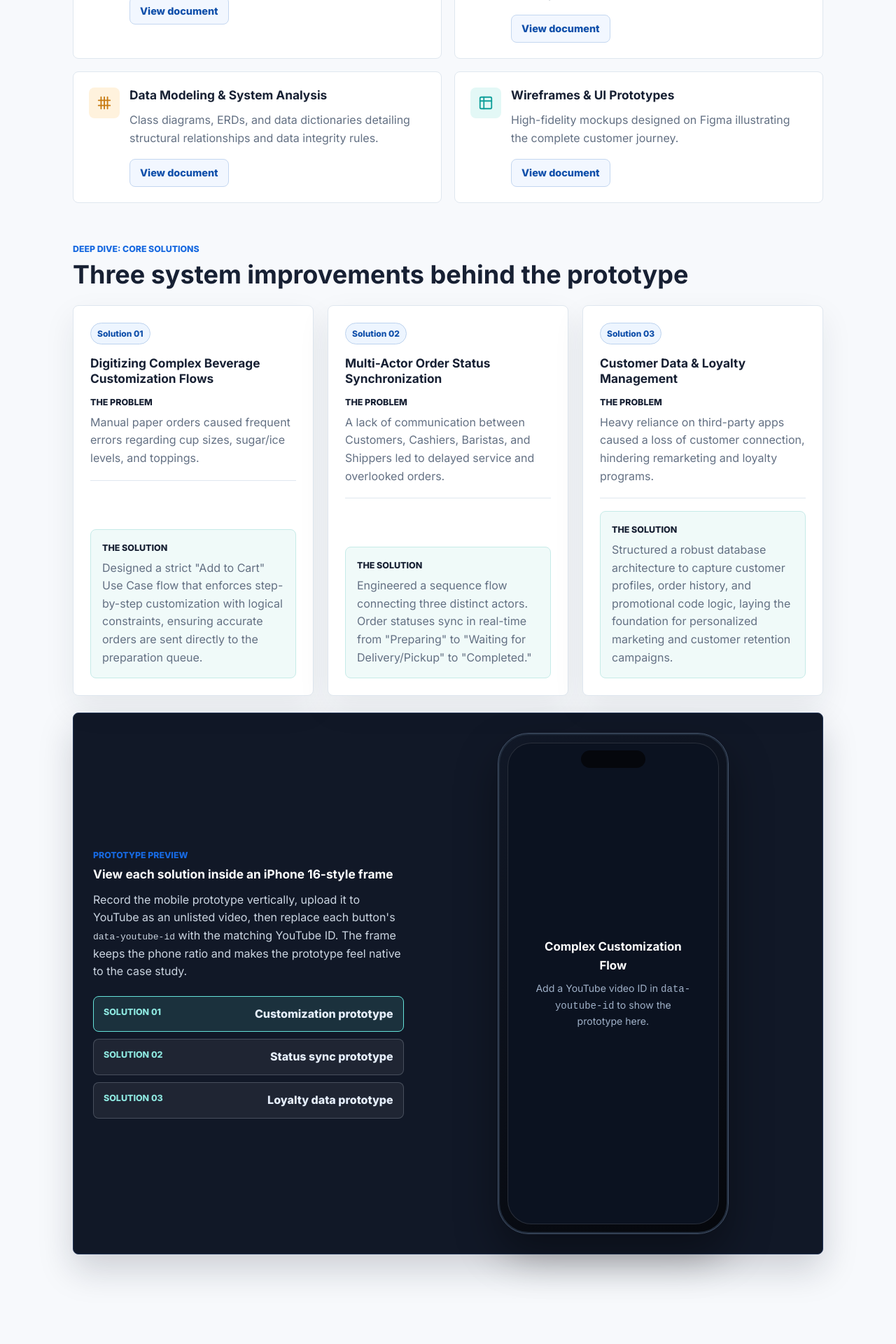
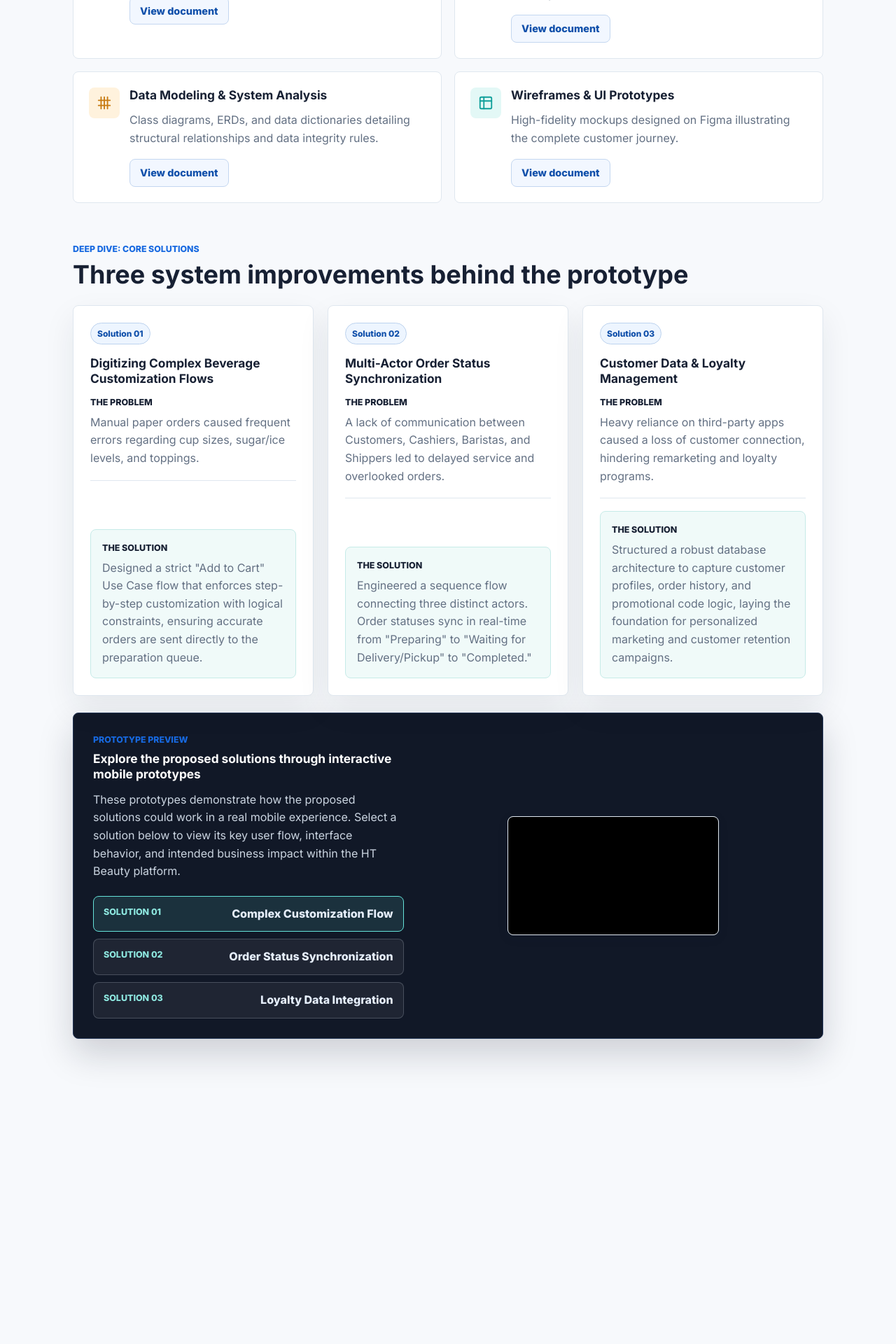
Before and after one commit to dly77915-glitch/ba_portfolio, a Jekyll site: the page projects/tra-anh.html, which Jekyll copies as it is, in a window 1280 px wide. Shown: the part 1881-3801 px from the top of the page at 70% size. Built offline with Jekyll 4.4.1, drawn with Linux system fonts in a browser that asks for light colours; after the commit the page ends 3493 px from its top, so only the background shows below that; grey boxes are pictures that could not be loaded.

Commit message:
Upload slt 1 prototype

```diff
--- a/projects/tra-anh.html
+++ b/projects/tra-anh.html
@@ -450,38 +450,28 @@
       background: rgba(101, 226, 217, 0.12);
     }
 
-    .phone-shell {
-      width: min(100%, 330px);
-      aspect-ratio: 393 / 852;
+    .video-container {
+      max-width: 600px;
       margin: 0 auto;
-      padding: 13px;
-      border: 1px solid #44536a;
-      background: linear-gradient(145deg, #111827, #05070c);
-      border-radius: 44px;
-      box-shadow: inset 0 0 0 2px #202b3b, 0 28px 60px rgba(0, 0, 0, 0.38);
+      border: 1px solid var(--line);
+      background: var(--surface-muted);
+      border-radius: 8px;
+      overflow: hidden;
+      box-shadow: 0 4px 16px rgba(23, 32, 51, 0.08);
     }
 
-    .phone-screen {
+    .video-player {
       position: relative;
       width: 100%;
-      height: 100%;
+      aspect-ratio: 16 / 9;
       overflow: hidden;
-      border: 1px solid rgba(255, 255, 255, 0.12);
-      background: #0b1220;
-      border-radius: 34px;
+      background: #000000;
     }
 
-    .phone-screen::before {
-      position: absolute;
-      top: 10px;
-      left: 50%;
-      z-index: 2;
-      width: 92px;
-      height: 25px;
-      background: #05070c;
-      border-radius: 999px;
-      content: "";
-      transform: translateX(-50%);
+    .video-player iframe {
+      width: 100%;
+      height: 100%;
+      border: 0;
     }
 
     .prototype-placeholder {
@@ -504,12 +494,6 @@
       display: block;
       color: #9fb0c7;
       font-size: 0.88rem;
-    }
-
-    .phone-screen iframe {
-      width: 100%;
-      height: 100%;
-      border: 0;
     }
 
     .document-overlay {
@@ -999,41 +983,38 @@
         <div class="prototype-panel" aria-labelledby="prototype-title">
           <div>
             <span class="section-kicker">Prototype Preview</span>
-            <h3 id="prototype-title">View each solution inside an iPhone 16-style frame</h3>
+            <h3 id="prototype-title">Explore the proposed solutions through interactive mobile prototypes</h3>
             <p>
-              Record the mobile prototype vertically, upload it to YouTube as an unlisted video,
-              then replace each button's <code>data-youtube-id</code> with the matching YouTube ID.
-              The frame keeps the phone ratio and makes the prototype feel native to the case study.
+              These prototypes demonstrate how the proposed solutions could work in a real mobile experience. Select a solution below to view its key user flow, interface behavior, and intended business impact within the HT Beauty platform.
             </p>
 
             <div class="prototype-tabs" aria-label="Prototype solution selector">
               <button class="prototype-tab is-active" type="button"
                 data-prototype-title="Complex Customization Flow"
-                data-youtube-id="">
-                <span>Solution 01</span>
-                Customization prototype
+                data-youtube-id="jk7XDpeFRec">
+                <span>SOLUTION 01</span>
+                Complex Customization Flow
               </button>
               <button class="prototype-tab" type="button"
                 data-prototype-title="Order Status Synchronization"
                 data-youtube-id="">
-                <span>Solution 02</span>
-                Status sync prototype
+                <span>SOLUTION 02</span>
+                Order Status Synchronization
               </button>
               <button class="prototype-tab" type="button"
-                data-prototype-title="Customer Loyalty Management"
+                data-prototype-title="Loyalty Data Integration"
                 data-youtube-id="">
-                <span>Solution 03</span>
-                Loyalty data prototype
+                <span>SOLUTION 03</span>
+                Loyalty Data Integration
               </button>
             </div>
           </div>
 
-          <div class="phone-shell" aria-label="iPhone 16 prototype frame">
-            <div class="phone-screen" id="prototypeScreen">
+          <div class="video-container" aria-label="Prototype video frame">
+            <div class="video-player" id="prototypeScreen">
               <div class="prototype-placeholder">
                 <div>
                   <strong id="prototypePlaceholderTitle">Complex Customization Flow</strong>
-                  <span>Add a YouTube video ID in <code>data-youtube-id</code> to show the prototype here.</span>
                 </div>
               </div>
             </div>
@@ -1151,7 +1132,7 @@
         });
 
         if (!youtubeId) {
-          prototypeScreen.innerHTML = '<div class="prototype-placeholder"><div><strong id="prototypePlaceholderTitle">' + title + '</strong><span>Add a YouTube video ID in <code>data-youtube-id</code> to show the prototype here.</span></div></div>';
+          prototypeScreen.innerHTML = '<div class="prototype-placeholder"><div><strong id="prototypePlaceholderTitle">' + title + '</strong></div></div>';
           return;
         }
 
```
